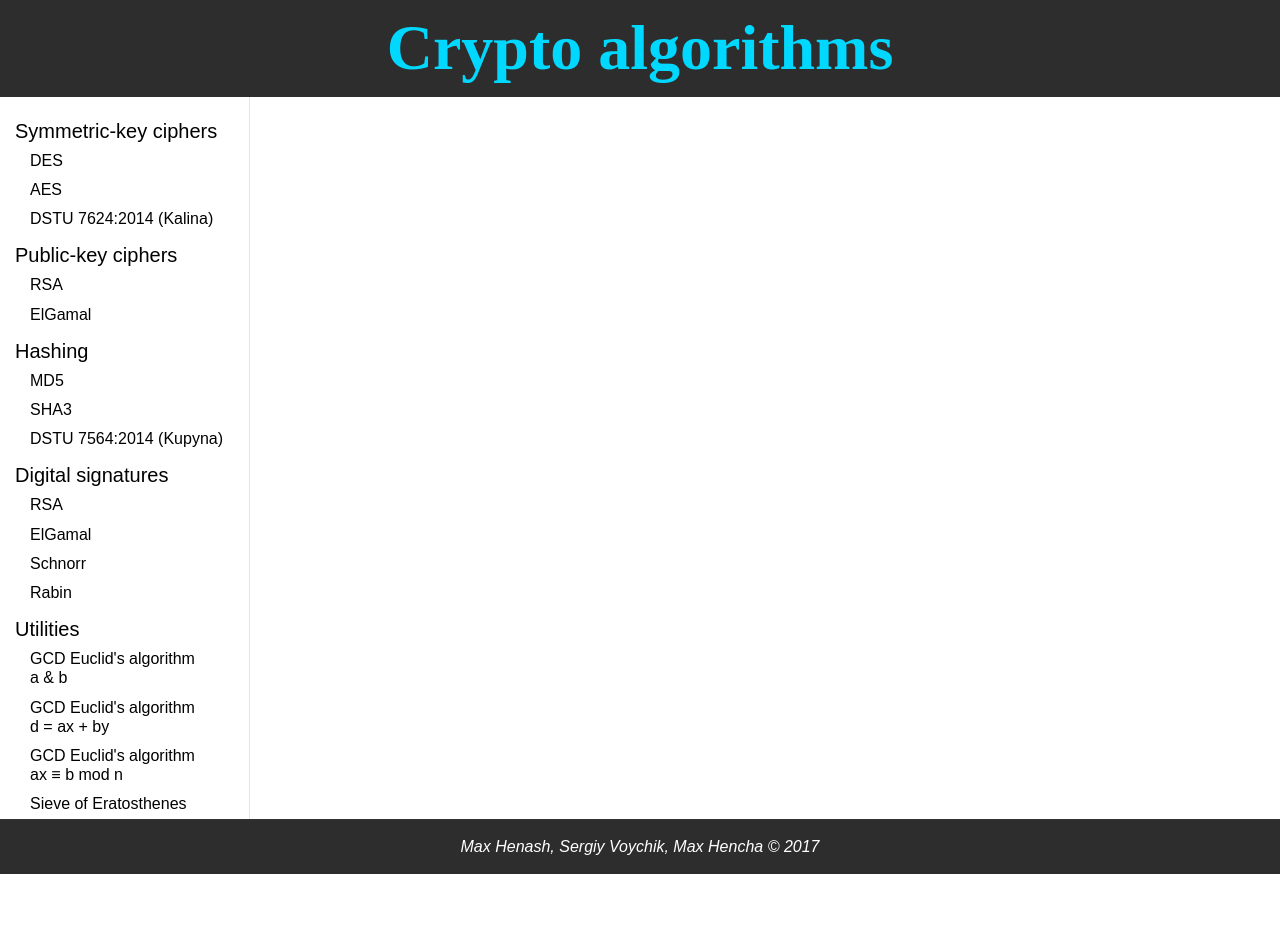
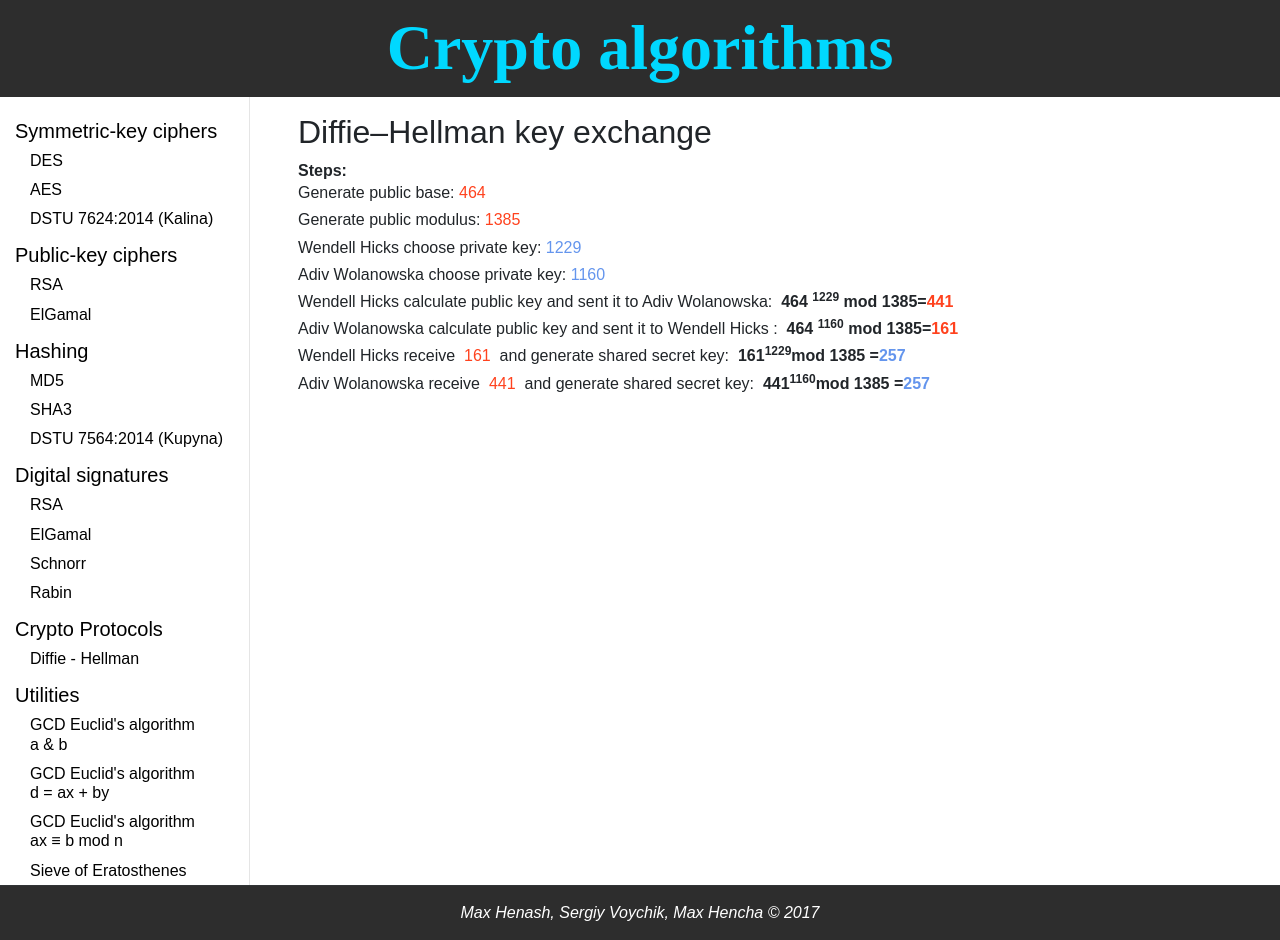
Before and after one commit to MaxGenash/crypto-algorithms, a React (Create React App) app: page /protocols/diffie_hellman in a window 1280 px wide. Before the commit the page ends 874 px from the top, so only its background shows below. Built offline with nearby package versions, Linux system fonts and the light colour scheme.

Commit message:
Implement protocol of Diffie-Hellman

```diff
--- a/src/Components/App.jsx
+++ b/src/Components/App.jsx
@@ -13,6 +13,7 @@ import FormSha3 from "./FormSha3";
 import FormKupyna from "./FormKupyna";
 import ToDo from './ToDo'
 import './App.css';
+import FormDiffieHellman from "./Protocol/DiffieHellman/FormDiffieHellman";
 
 export default class App extends Component {
   render() {
@@ -41,6 +42,7 @@ export default class App extends Component {
                 <Route path="/utils/extended_euclid_gcd_2" component={ToDo} />
                 <Route path="/utils/sieve_of_eratosthenes" component={ToDo} />
                 <Route path="/utils/euclid_gcd" component={ToDo} />
+                <Route path="/protocols/diffie_hellman" component={FormDiffieHellman} />
               </Switch>
             </main>
           </div>
--- /dev/null
+++ b/src/Components/Protocol/DiffieHellman/FormDiffieHellman.css
@@ -0,0 +1,7 @@
+.visible-for-third-parties {
+    color: #ff421e
+}
+
+.not-visible-for-third-parties {
+    color: cornflowerblue;
+}
--- /dev/null
+++ b/src/Components/Protocol/DiffieHellman/FormDiffieHellman.jsx
@@ -0,0 +1,98 @@
+import React, {Component} from 'react';
+import Recipient from '../../../Models/Protocol/DiffieHellman/RecipientModel';
+import './FormDiffieHellman.css'
+
+export default class FormDiffieHellman extends Component {
+    constructor(props) {
+        super(props);
+
+        this.publicBase = Math.floor(Math.random() * 500 + 2);
+        this.publicModulus = Math.floor(Math.random() * 1000 + 1000);
+
+        this.recepient1 = new Recipient(this.publicBase, this.publicModulus);
+        this.recepient2 = new Recipient(this.publicBase, this.publicModulus);
+
+    }
+
+    // handleSubmit(e) {
+    //     e.preventDefault();
+    // }
+
+    render() {
+        return (
+            <section>
+                <h2>Diffie–Hellman key exchange</h2>
+                <div className='form-group'>
+                    <label className="control-label">
+                        <strong>
+                            Steps:
+                        </strong>
+                        <h6>
+                            Generate public base: <span className="visible-for-third-parties">{this.publicBase}</span>
+                        </h6>
+                        <h6>
+                            Generate public modulus: <span
+                            className="visible-for-third-parties">{this.publicModulus}</span>
+                        </h6>
+                        <h6>
+                            Wendell Hicks choose private key: <span
+                            className="not-visible-for-third-parties">{this.recepient1.getPrivateKey()}</span>
+                        </h6>
+                        <h6>
+                            Adiv Wolanowska choose private key: <span
+                            className="not-visible-for-third-parties">{this.recepient2.getPrivateKey()}</span>
+                        </h6>
+                        <h6>
+                            Wendell Hicks calculate public key and sent it to Adiv Wolanowska: &nbsp;
+                            <strong className="formula">
+                                {this.publicBase} <sup>{this.recepient1.getPrivateKey()}</sup> mod {this.publicModulus}
+                                =
+                                <span className="visible-for-third-parties">
+                                    {this.recepient1.getPublicKey()}
+                                </span>
+                                <br/>
+                            </strong>
+                        </h6>
+                        <h6>
+                            Adiv Wolanowska calculate public key and sent it to Wendell Hicks : &nbsp;
+                            <strong>
+                                {this.publicBase} <sup>{this.recepient2.getPrivateKey()}</sup> mod {this.publicModulus}
+                                =
+                                <span className="visible-for-third-parties">
+                                    {this.recepient2.getPublicKey()}
+                                </span>
+                            </strong>
+                            <br/>
+                        </h6>
+                        <h6>
+                            Wendell Hicks receive &nbsp;
+                            <span className="visible-for-third-parties">{this.recepient2.getPublicKey()}</span>
+                            &nbsp; and generate shared secret key: &nbsp;
+                            <strong>
+                                {this.recepient2.getPublicKey()}<sup>{this.recepient1.getPrivateKey()}</sup>
+                                mod {this.publicModulus} =
+                                <span className="not-visible-for-third-parties">
+                                    {this.recepient1.generateSharedSecretKey(this.recepient2.getPublicKey())}
+                                </span>
+                            </strong>
+                            <br/>
+                        </h6>
+                        <h6>
+                            Adiv Wolanowska receive &nbsp;
+                            <span className="visible-for-third-parties">{this.recepient1.getPublicKey()}</span>
+                            &nbsp; and generate shared secret key: &nbsp;
+                            <strong>
+                                {this.recepient1.getPublicKey()}<sup>{this.recepient2.getPrivateKey()}</sup>
+                                mod {this.publicModulus} =
+                                <span className="not-visible-for-third-parties">
+                                    {this.recepient2.generateSharedSecretKey(this.recepient1.getPublicKey())}
+                                </span>
+                            </strong>
+                            <br/>
+                        </h6>
+                    </label>
+                </div>
+            </section>
+        );
+    }
+}
--- a/src/Components/Sidebar.jsx
+++ b/src/Components/Sidebar.jsx
@@ -63,6 +63,15 @@ export default function Footer() {
           </ul>
         </li>
         <li className="">
+          <h5 className="sidebar-submenu-heading">Crypto Protocols</h5>
+          <ul className="nav flex-column sidebar-submenu">
+            <li className="">
+              <NavLink to={'/protocols/diffie_hellman'}>Diffie - Hellman</NavLink>
+            </li>
+
+          </ul>
+        </li>
+        <li className="">
           <h5 className="sidebar-submenu-heading">Utilities</h5>
           <ul className="nav flex-column sidebar-submenu">
             <li className="">
--- /dev/null
+++ b/src/Models/Protocol/DiffieHellman/RecipientModel.js
@@ -0,0 +1,27 @@
+const Big = require('big.js');
+
+export default class Recipient {
+
+    constructor(publicBase, publicModulus) {
+        this.publicBase = publicBase;
+        this.publicModulus = publicModulus;
+        this.privateKey = randomIntFromInterval(0, publicModulus - 1);
+        this.publicKey = Big(this.publicModulus).pow(this.privateKey).mod(this.publicBase);
+    }
+
+    generateSharedSecretKey(anotherRecipientPublicKey) {
+        return Big(anotherRecipientPublicKey).pow(this.privateKey).mod(this.publicBase).toString();
+    }
+
+    getPrivateKey() {
+        return this.privateKey;
+    }
+
+    getPublicKey() {
+     return this.publicKey.toString();
+    }
+}
+
+function randomIntFromInterval(min, max) {
+    return Math.floor(Math.random() * (max - min + 1) + min);
+}
```
